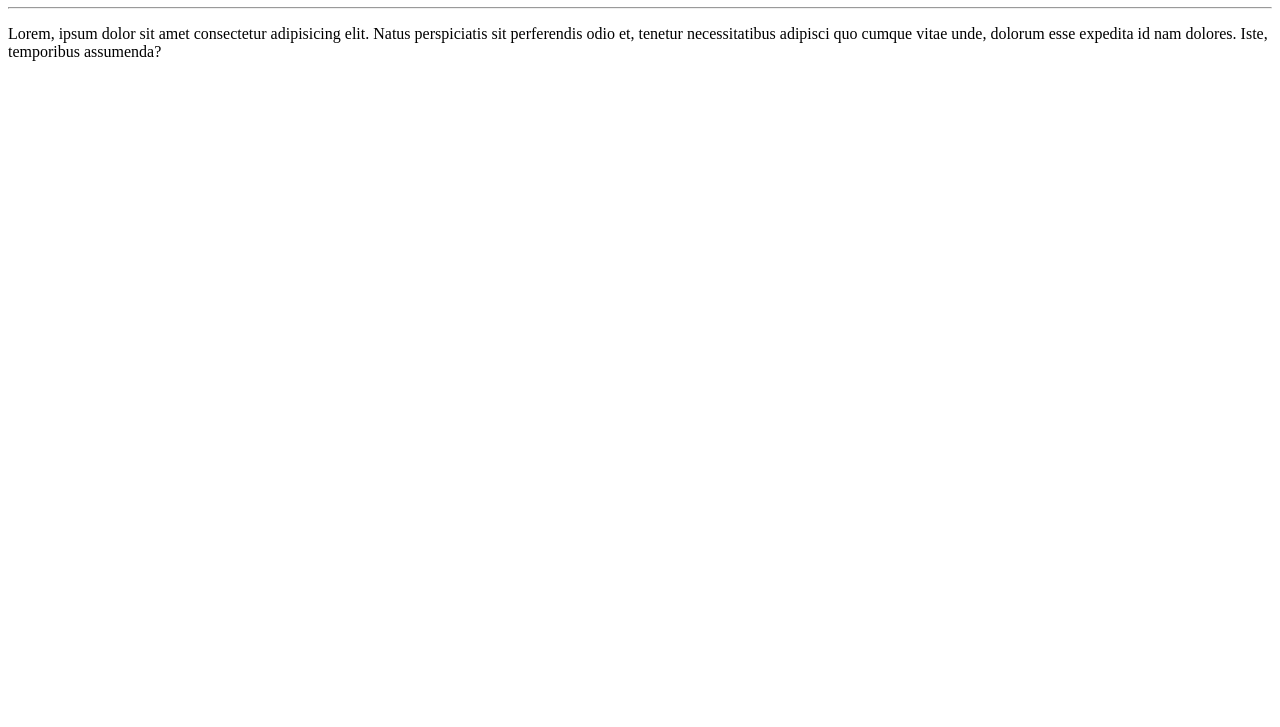
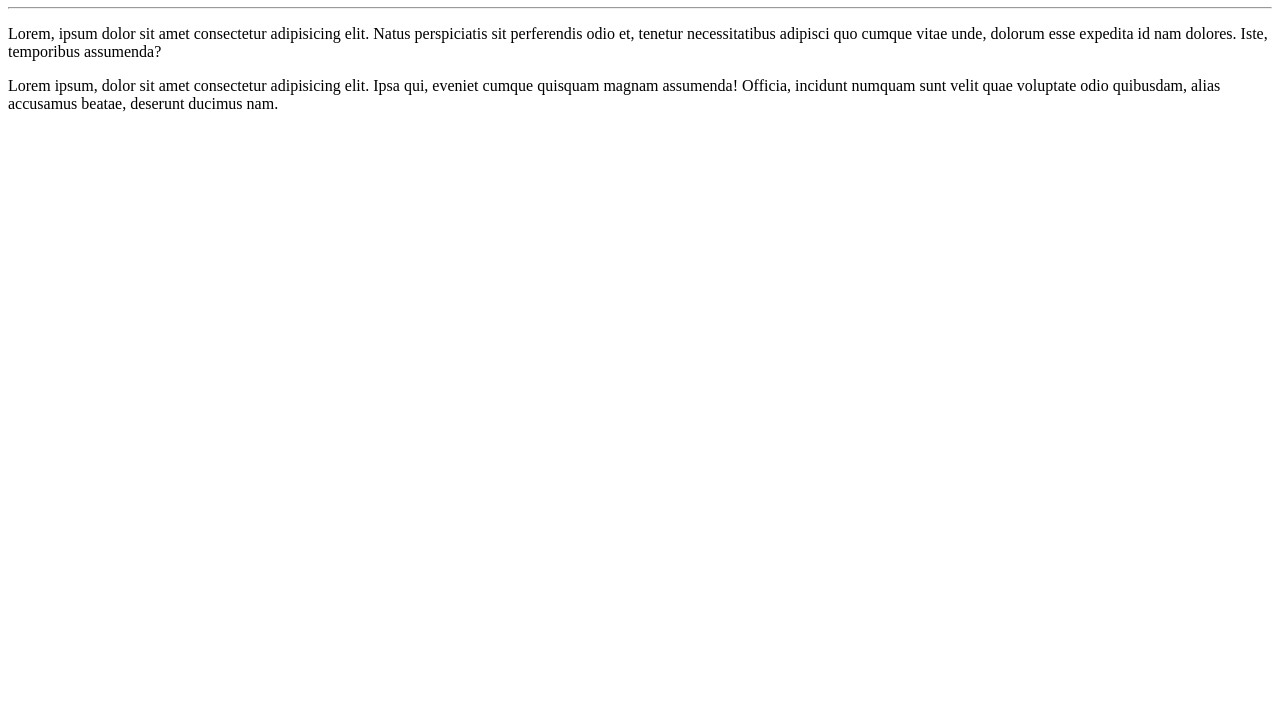
Before and after one commit to RSMELO-JR/Gafanhoto, a plain HTML site: page site-exemplo/index.html in a window 1280 px wide. Shown: the part 73-800 px from the top of the page. Drawn offline with Linux system fonts and the light colour scheme.

Commit message:
Novo alteração
Adicionei novo paragrafo

```diff
--- a/site-exemplo/index.html
+++ b/site-exemplo/index.html
@@ -10,5 +10,6 @@
     <h1>Olá, Pequenos Gafanhotos do Mundo! </h1>
     <hr>
     <p>Lorem, ipsum dolor sit amet consectetur adipisicing elit. Natus perspiciatis sit perferendis odio et, tenetur necessitatibus adipisci quo cumque vitae unde, dolorum esse expedita id nam dolores. Iste, temporibus assumenda?</p>
+    <p>Lorem ipsum, dolor sit amet consectetur adipisicing elit. Ipsa qui, eveniet cumque quisquam magnam assumenda! Officia, incidunt numquam sunt velit quae voluptate odio quibusdam, alias accusamus beatae, deserunt ducimus nam.</p>
 </body>
 </html>
```
